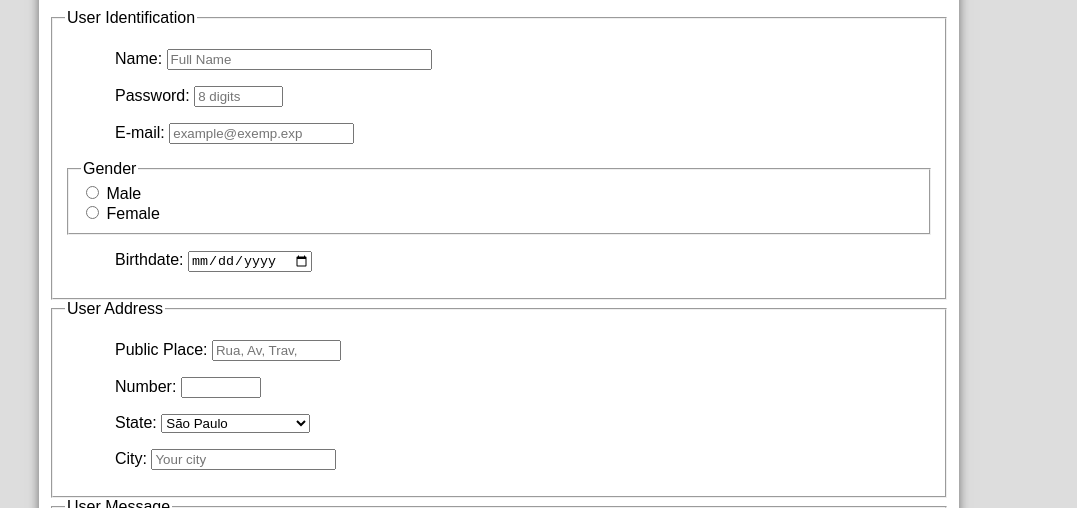
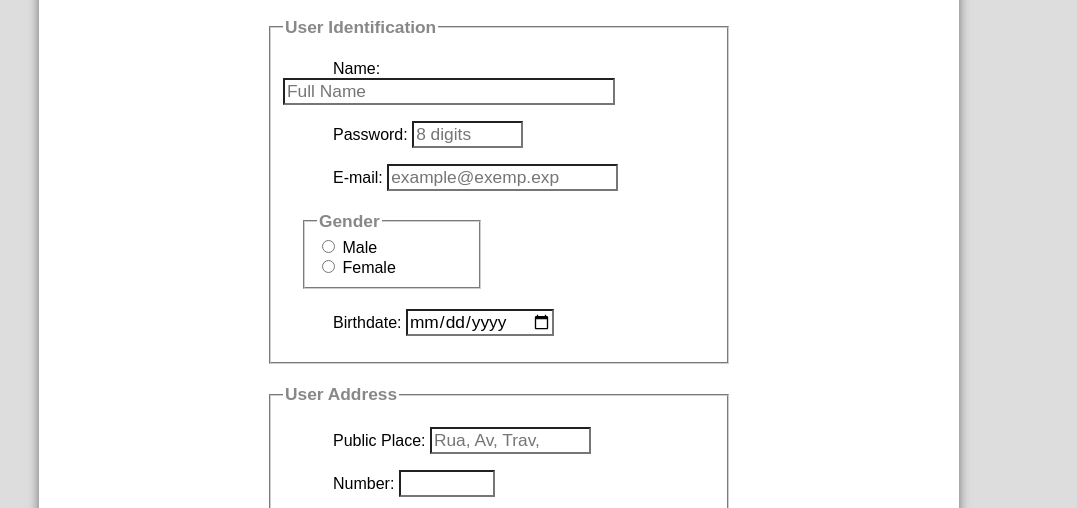
Before and after one commit to TalDoHiki/CursoHTML5, a plain HTML site: page projeto/speak-with-us.html in a window 1280 px wide. Shown: the part 292-800 px from the top of the page, without its empty margins (141-1218 px from the left). Drawn offline with Linux system fonts and the light colour scheme; a web font is replaced by a local one.

Commit message:
sspg_finished

```diff
--- a/projeto/_css/form.css
+++ b/projeto/_css/form.css
@@ -0,0 +1,37 @@
+@charset "UTF-8";
+
+form {
+    width: 500px;
+    margin: auto;
+}
+
+input, textarea {
+    font-family: sans-serif;
+    font-weight: normal;
+    font-size: 13pt;
+    background-color: rgba(255, 255, 255, 0.8);
+}
+
+input:hover, textarea:hover {
+    background-color: #ddd;
+}
+
+legend {
+    color: #888;
+    font-weight: bold;
+    font-size: 13pt;
+    font-family: sans-serif;
+}
+
+fieldset {
+    border-color: #cecece;
+    margin: 20px;
+}
+
+fieldset#gender {
+    width: 150px;
+}
+
+fieldset#user {
+
+}
--- a/projeto/speak-with-us.html
+++ b/projeto/speak-with-us.html
@@ -9,6 +9,13 @@
     <link rel="stylesheet" href="_css/form.css">
 </head>
 <script src="_javascript/script.js"></script>
+<script>
+    function calc_total() {
+        var amt = parseInt(document.querySelector('input#camt').value)
+        tot = amt * 1500;
+        document.querySelector('input#ctot').value = tot
+    }
+</script>
 <body>
     <div id="interface">
 
@@ -41,7 +48,7 @@
                         <h3 class="right">First created in 16/02/2023</h3>
                     </hgroup>
                 </header>
-                <form method="post" id="fcontact" action="mailto:guearfear60@gmail.com">
+                <form method="post" id="fcontact" action="mailto:guearfear60@gmail.com" oninput="calc_total()">
                     <fieldset id="user"><legend>User Identification</legend>
                         <p><label for="cname">Name: </label> <input type="text" name="tname" id="cname" size="30" maxlength="30" placeholder="Full Name"></p>
                         <p><label for="cword">Password: </label> <input type="password" name="tpass" id="cword" size="8" maxlength="8" placeholder="8 digits"></p>
```
Also changed, not shown: projeto/_image/button.png.
